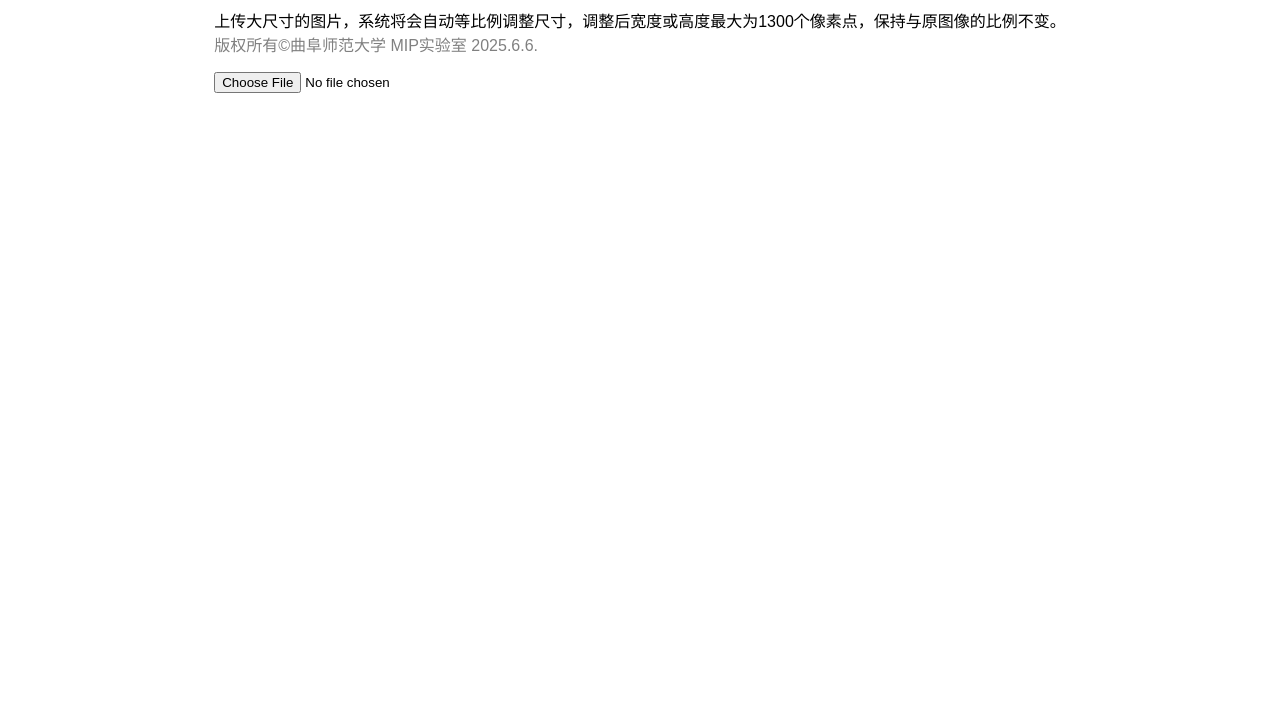
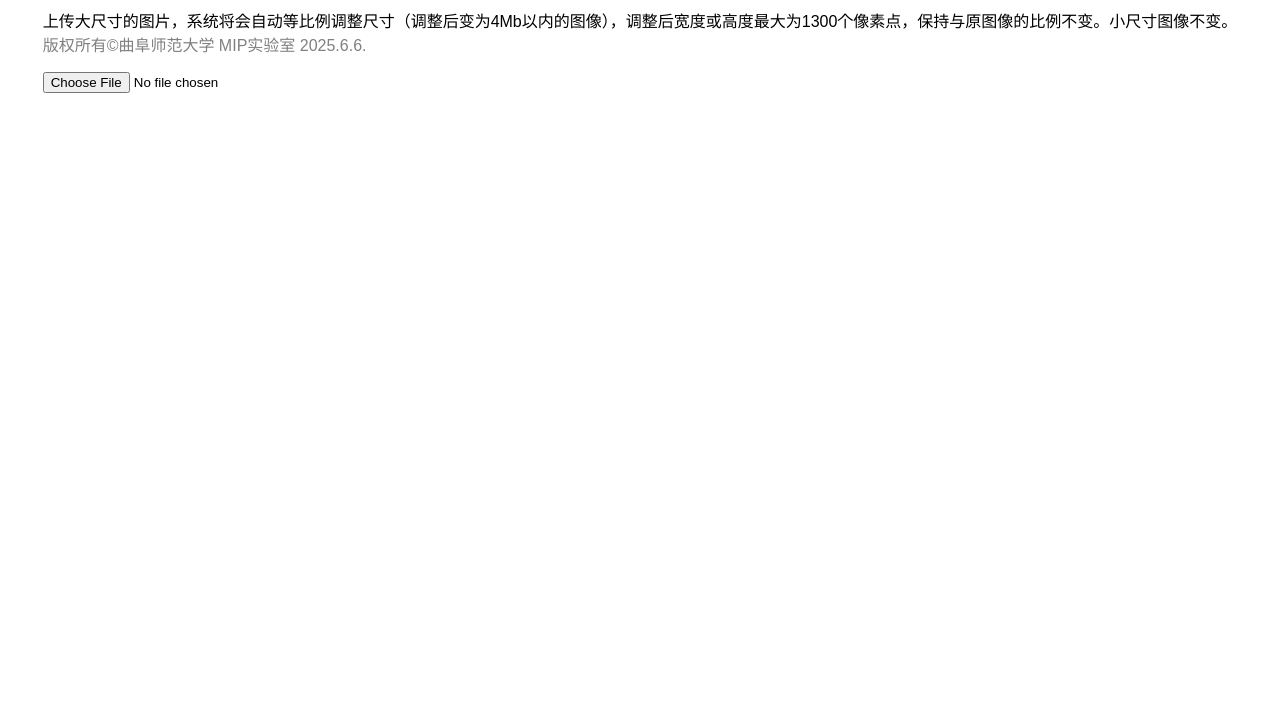
Before and after one commit to mip2019lab/mip2019lab.github.io, a plain HTML site: page photo/index.html in a window 1280 px wide. Shown: the part 81-800 px from the top of the page. Drawn offline with Linux system fonts and the light colour scheme.

Commit message:
Update index.html

```diff
--- a/photo/index.html
+++ b/photo/index.html
@@ -35,7 +35,7 @@
 <body>
     <div >
         <h1>上传图片自动调整尺寸</h1>
-        <p>上传大尺寸的图片，系统将会自动等比例调整尺寸，调整后宽度或高度最大为1300个像素点，保持与原图像的比例不变。<br> <font style="color: gray;font: size 9px;">版权所有©曲阜师范大学 MIP实验室 2025.6.6.</font></p>
+        <p>上传大尺寸的图片，系统将会自动等比例调整尺寸（调整后变为4Mb以内的图像），调整后宽度或高度最大为1300个像素点，保持与原图像的比例不变。小尺寸图像不变。<br> <font style="color: gray;font: size 9px;">版权所有©曲阜师范大学 MIP实验室 2025.6.6.</font></p>
         <input type="file" id="imageUpload" accept="image/*">
         <br> <br> <button id="saveButton"
             style="display: none; font-size:26px;background-color:rgb(247, 95, 141)">保存图片</button>
```
